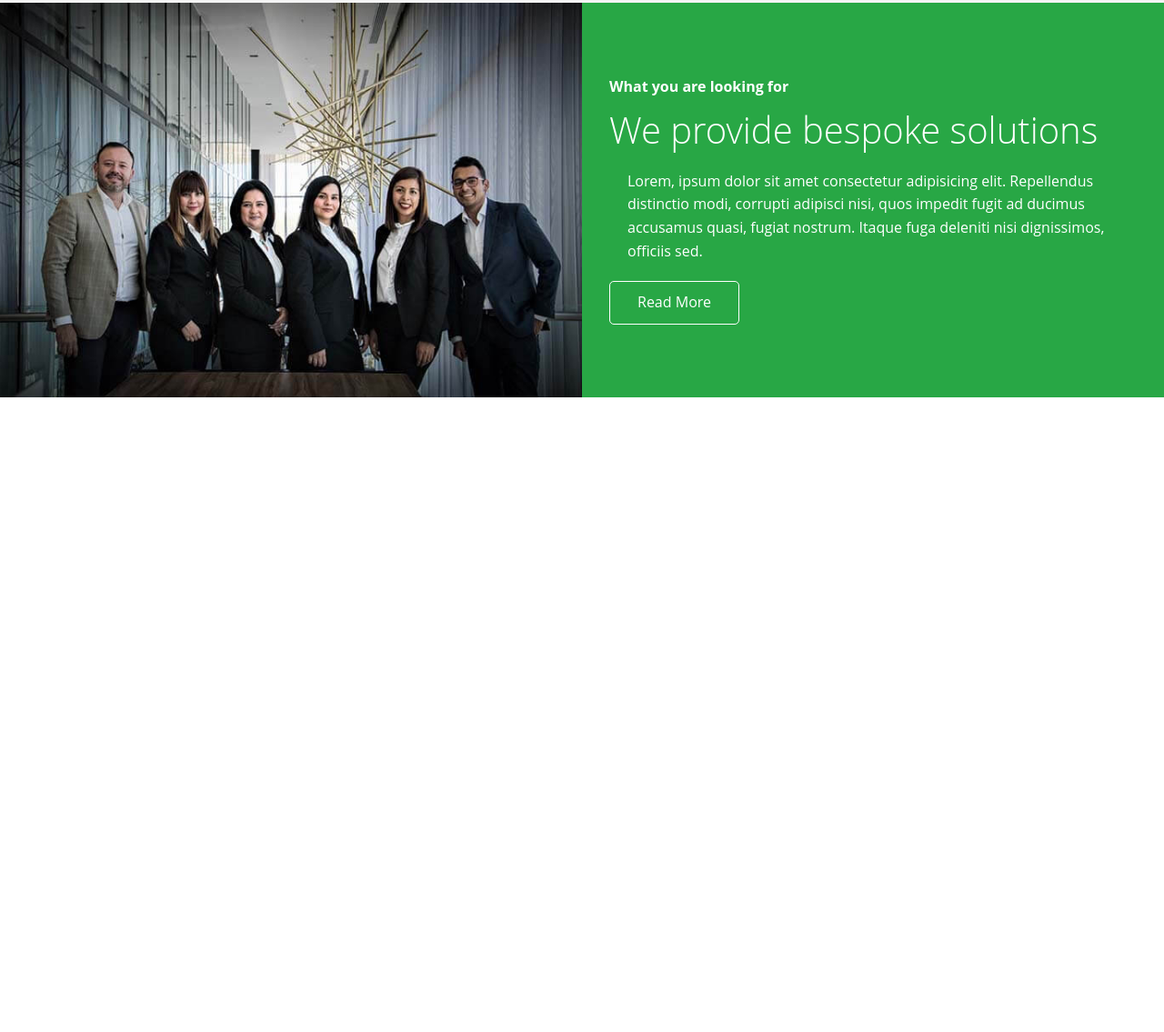
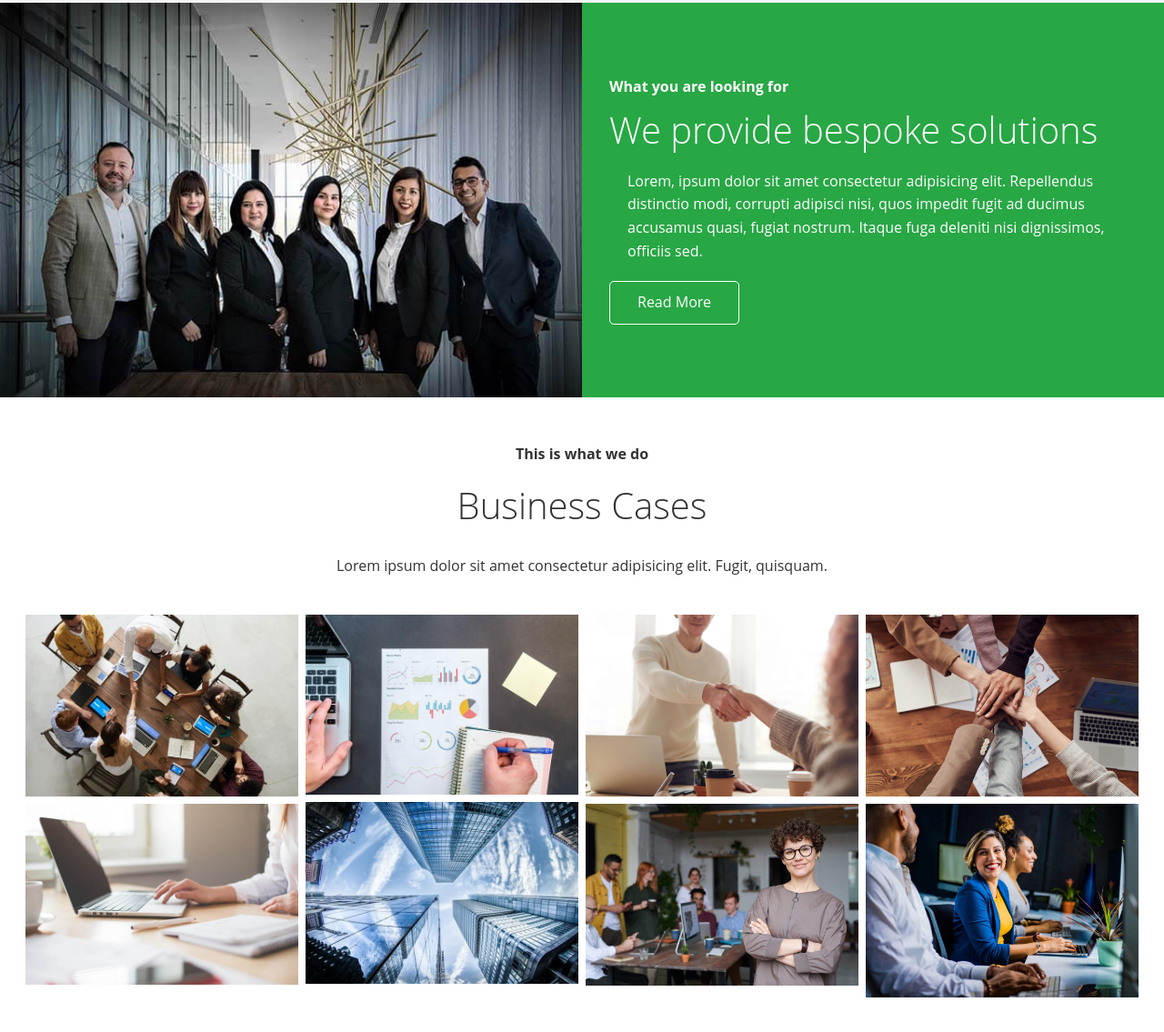
Before and after one commit to neebuntoum/Traversy_Media_Project_EdgeLedger, a plain HTML site: page index.html in a window 1280 px wide. Shown: the part 1082-2217 px from the top of the page at 91% size. Before the commit the page ends 1526 px from the top, so only its background shows below. Drawn offline with Linux system fonts and the light colour scheme; some icons are missing.

Commit message:
solution section done

```diff
--- a/css/style.css
+++ b/css/style.css
@@ -127,3 +127,7 @@ margin: 20px 0 30px;
   border-radius: 50%;
   margin-bottom: 15px;
 }
+
+.cases img:hover {
+  opacity: 0.7;
+}
--- a/css/utilities.css
+++ b/css/utilities.css
@@ -102,3 +102,36 @@ width: 100%;
 .flex-columns p {
   margin: 20px;
 }
+
+/* section header */
+
+.section-header {
+  padding: 30px;
+  display: flex;
+  flex-direction: column;
+  align-items: center;
+  justify-content: center;
+  text-align: center;
+}
+
+.section-header h2 {
+  font-size: 40px;
+  margin: 20px 0;
+}
+
+.section-padding {
+  padding: 20px 20px 40px;;
+}
+
+/* flex grid */
+.flex-grid .row {
+  display: flex;
+  flex-wrap: wrap;
+  padding: 0 4px;
+}
+
+.flex-grid .column {
+  flex: 25%;
+  max-width: 25%;
+  padding: 0 4px;
+}
--- a/index.html
+++ b/index.html
@@ -98,6 +98,33 @@
           </div>
         </div>
       </section>
+
+      <!-- cases -->
+      <section id="cases" class="cases flex-grid section-padding">
+        <header class="section-header">
+          <h4>This is what we do</h4>
+          <h2>Business Cases</h2>
+          <p>Lorem ipsum dolor sit amet consectetur adipisicing elit. Fugit, quisquam.</p>
+        </header>
+        <div class="row">
+          <div class="column">
+            <img src="images/cases/cases1.jpg" alt="">
+            <img src="images/cases/cases2.jpg" alt="">
+          </div>
+          <div class="column">
+            <img src="images/cases/cases3.jpg" alt="">
+            <img src="images/cases/cases4.jpg" alt="">
+          </div>
+          <div class="column">
+            <img src="images/cases/cases5.jpg" alt="">
+            <img src="images/cases/cases6.jpg" alt="">
+          </div>
+          <div class="column">
+            <img src="images/cases/cases7.jpg" alt="">
+            <img src="images/cases/cases8.jpg" alt="">
+          </div>
+        </div>
+      </section>
     </main>
   </body>
 </html>
```
